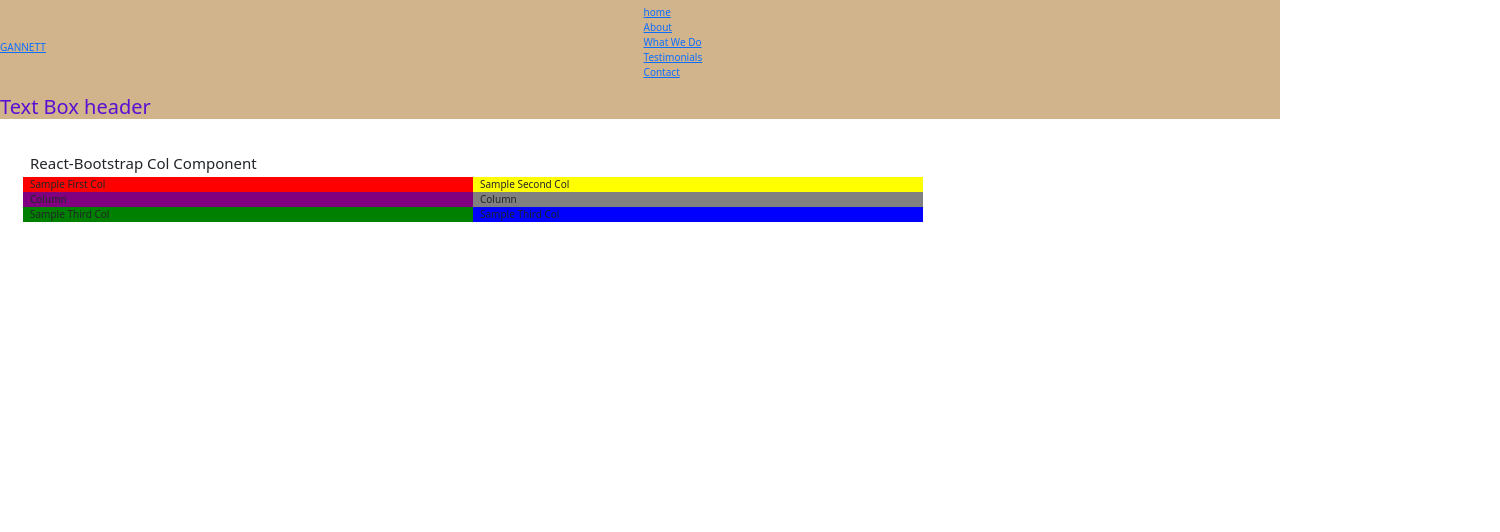
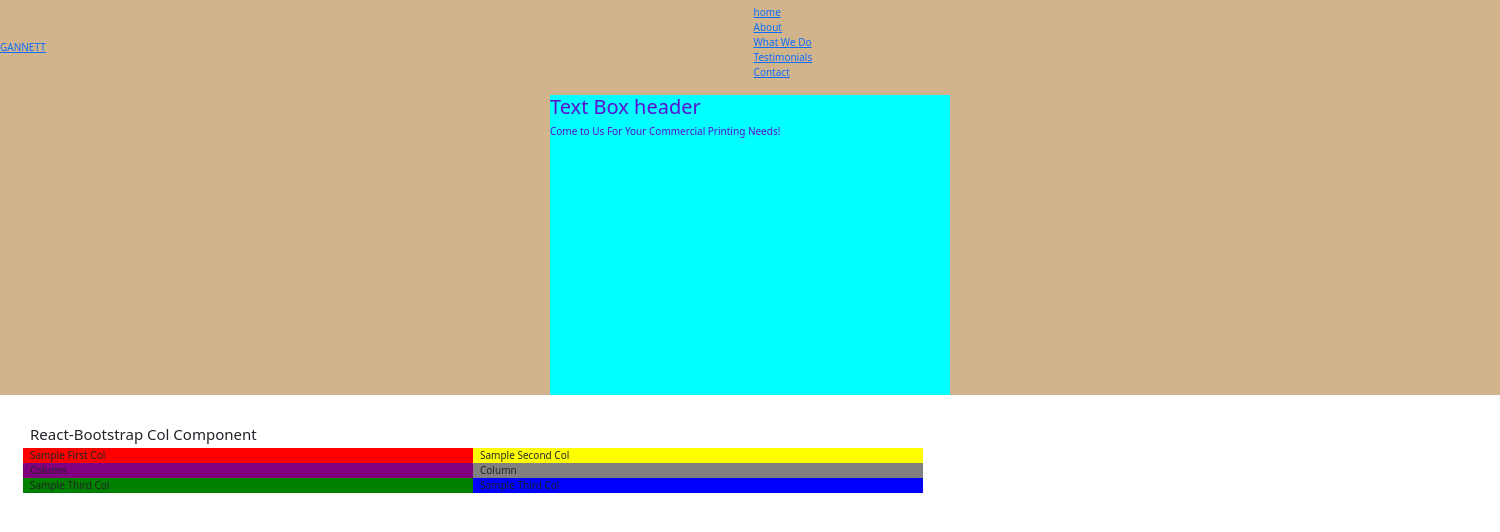
Before and after one commit to llcain/react-header, a React (Create React App) app: page / in a window 1280 px wide. Shown: the top 532 px of the page, 1500 px wide, since content can reach past the window. Built offline with nearby package versions, Linux system fonts and the light colour scheme.

Commit message:
Added paragraph to textbox

```diff
--- a/src/components/Header/Header.js
+++ b/src/components/Header/Header.js
@@ -36,6 +36,7 @@ const Header = () => (
         </nav>
         <div className="text-box">
             <h2>{ title }</h2>
+            <p>Come to Us For Your Commercial Printing Needs!</p>
         </div>
 
         {/* <img src={image} alt="Art"/> */}
--- a/src/components/Header/Header.scss
+++ b/src/components/Header/Header.scss
@@ -3,6 +3,8 @@ $color-primary: tan;
 
 .header {
   color: $color-secondary;
+  width: 1500px;
+  margin: auto;
 
   background-color: $color-primary;
 }
@@ -26,3 +28,10 @@ li {
 a {
   text-decoration: none;
 }
+
+.text-box {
+  width: 400px;
+  height: 300px;
+  background-color: aqua;
+  margin: auto;
+}
```
